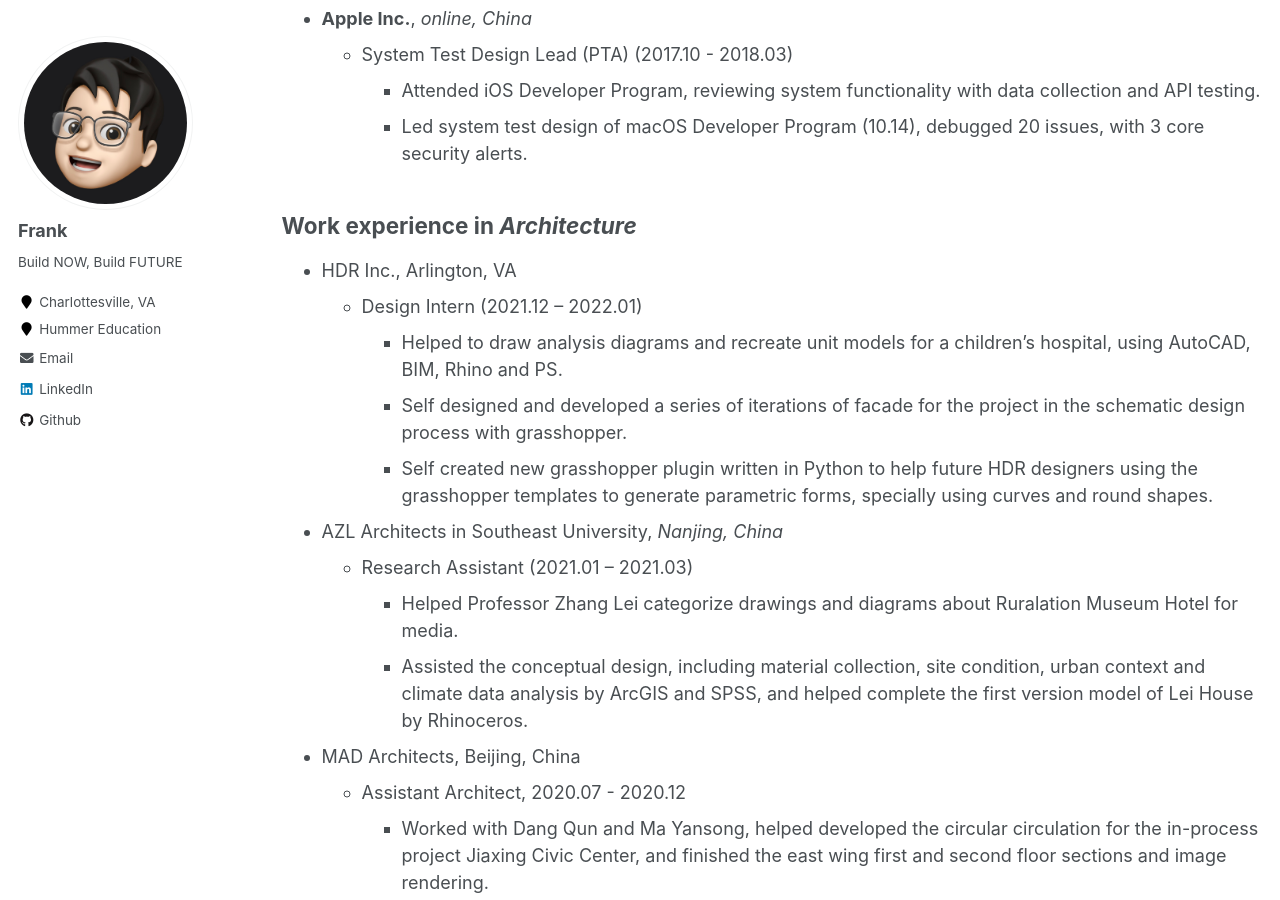
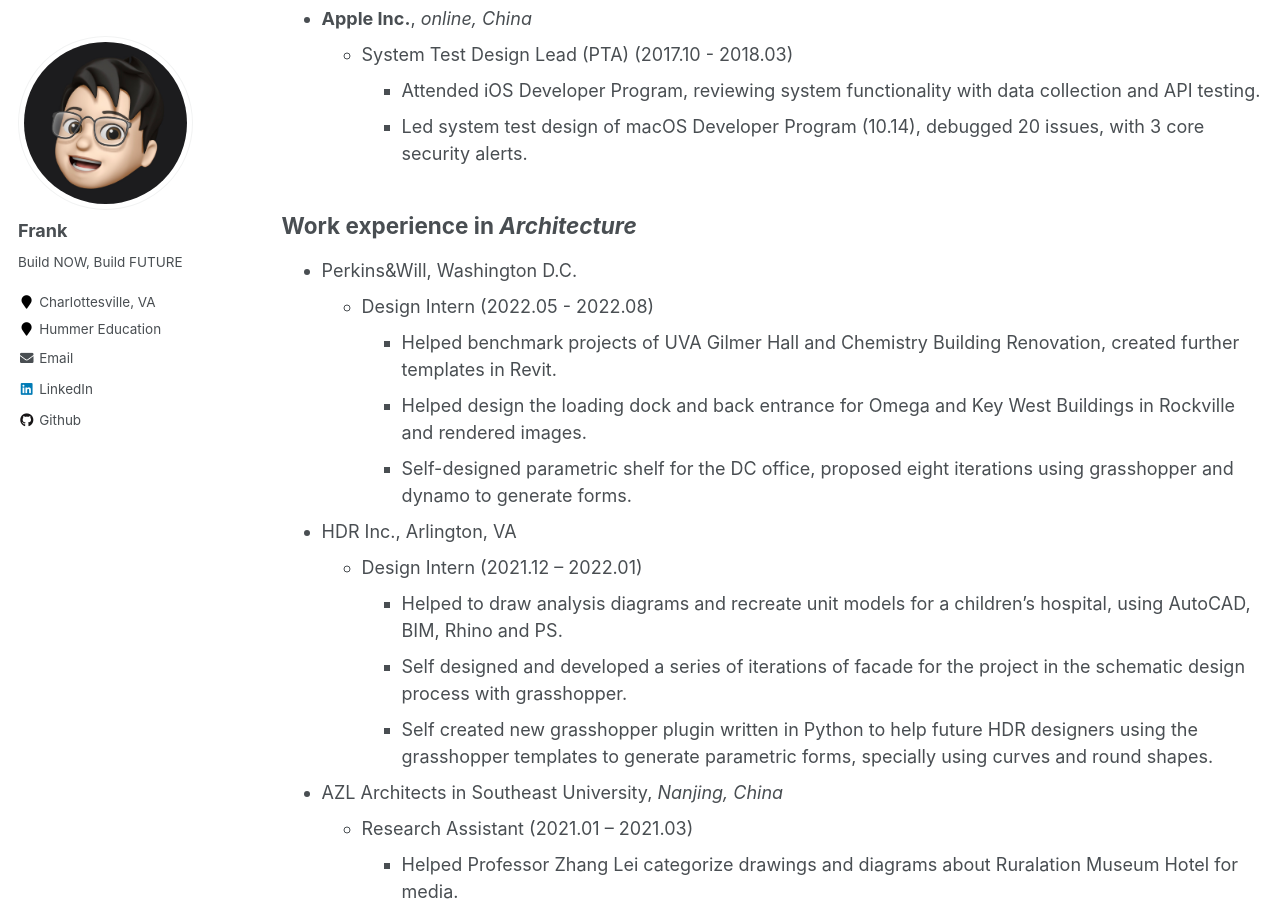
Before and after one commit to FangFrankSun/AcademicPage, a Jekyll site: the page built from _pages/cv.md, in a window 1280 px wide and 900 px high, scrolled down 1032 px. Built offline with Jekyll 4.4.1, drawn with Linux system fonts in a browser that asks for light colours.

Commit message:
Update cv.md

```diff
--- a/_pages/cv.md
+++ b/_pages/cv.md
@@ -42,18 +42,22 @@ Work Experience in *Computer Science*
 
 Work experience in *Architecture*
 ---
+* Perkins&Will, Washington D.C.
+  * Design Intern (2022.05 - 2022.08)
+    * Helped benchmark projects of UVA Gilmer Hall and Chemistry Building Renovation, created further templates in Revit.
+    * Helped design the loading dock and back entrance for Omega and Key West Buildings in Rockville and rendered images.
+    * Self-designed parametric shelf for the DC office, proposed eight iterations using grasshopper and dynamo to generate forms.
+
 * HDR Inc., Arlington, VA
   * Design Intern (2021.12 – 2022.01)
     * Helped to draw analysis diagrams and recreate unit models for a children's hospital, using AutoCAD, BIM, Rhino and PS.
     * Self designed and developed a series of iterations of facade for the project in the schematic design process with grasshopper.
     * Self created new grasshopper plugin written in Python to help future HDR designers using the grasshopper templates to generate parametric forms, specially using curves and round shapes.
 
-
 * AZL Architects in Southeast University, *Nanjing, China*
   * Research Assistant (2021.01 – 2021.03)
     * Helped Professor Zhang Lei categorize drawings and diagrams about Ruralation Museum Hotel for media.
     * Assisted the conceptual design, including material collection, site condition, urban context and climate data analysis by ArcGIS and SPSS, and helped complete the first version model of Lei House by Rhinoceros.
-
 
 * MAD Architects, Beijing, China
   * Assistant Architect, 2020.07 - 2020.12
```
